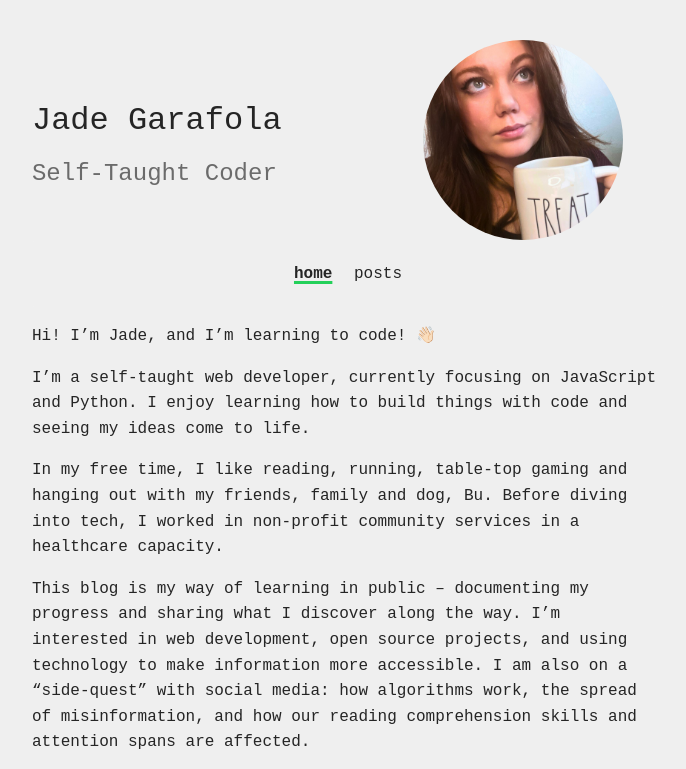
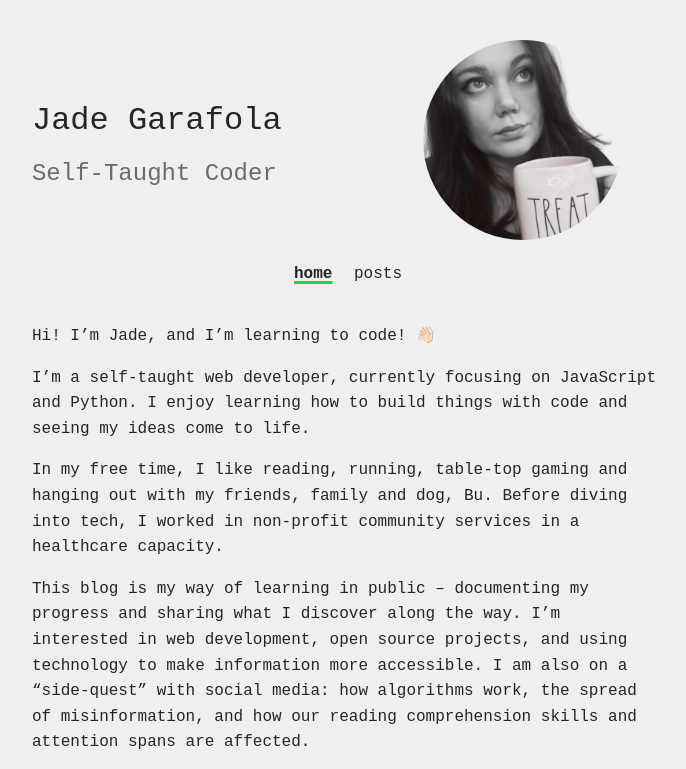
Before and after one commit to jade0x/jade0xblog, an Astro site: page / in a window 1280 px wide. Shown: the top 769 px of the page, without its empty margins (292-978 px from the left). Built offline with nearby package versions, Linux system fonts and the light colour scheme; Astro itself is replaced by a stand-in of ours; a web font is replaced by a local one.

Commit message:
header edits

```diff
--- a/src/components/Header.astro
+++ b/src/components/Header.astro
@@ -3,7 +3,7 @@ import HeaderLink from "./HeaderLink.astro";
 import { SITE_TITLE, SITE_DESCRIPTION } from "../config";
 
 const { title = SITE_TITLE, description = SITE_DESCRIPTION } = Astro.props;
-const imagePath = "/profilepicture.jpg";
+const imagePath = "/profilepicture.png";
 ---
 
 <!-- @ts-nocheck -->
```
